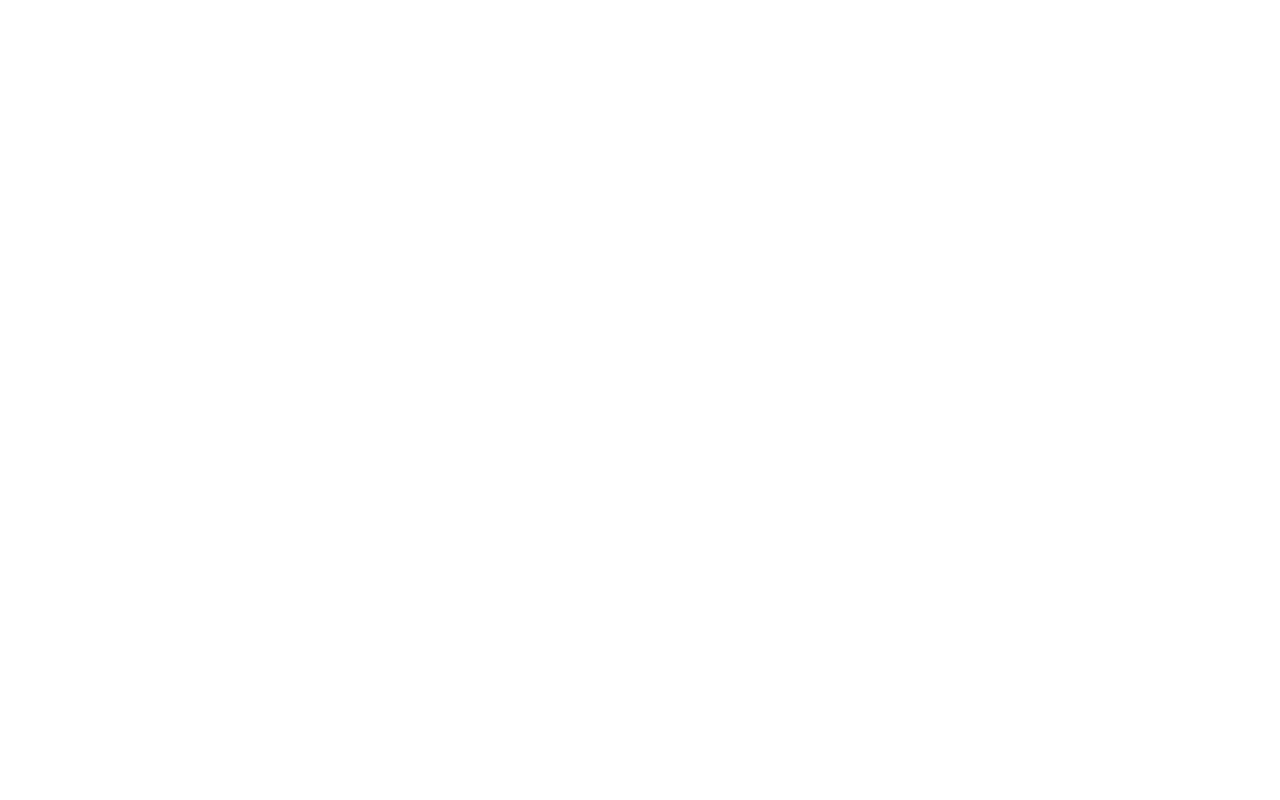
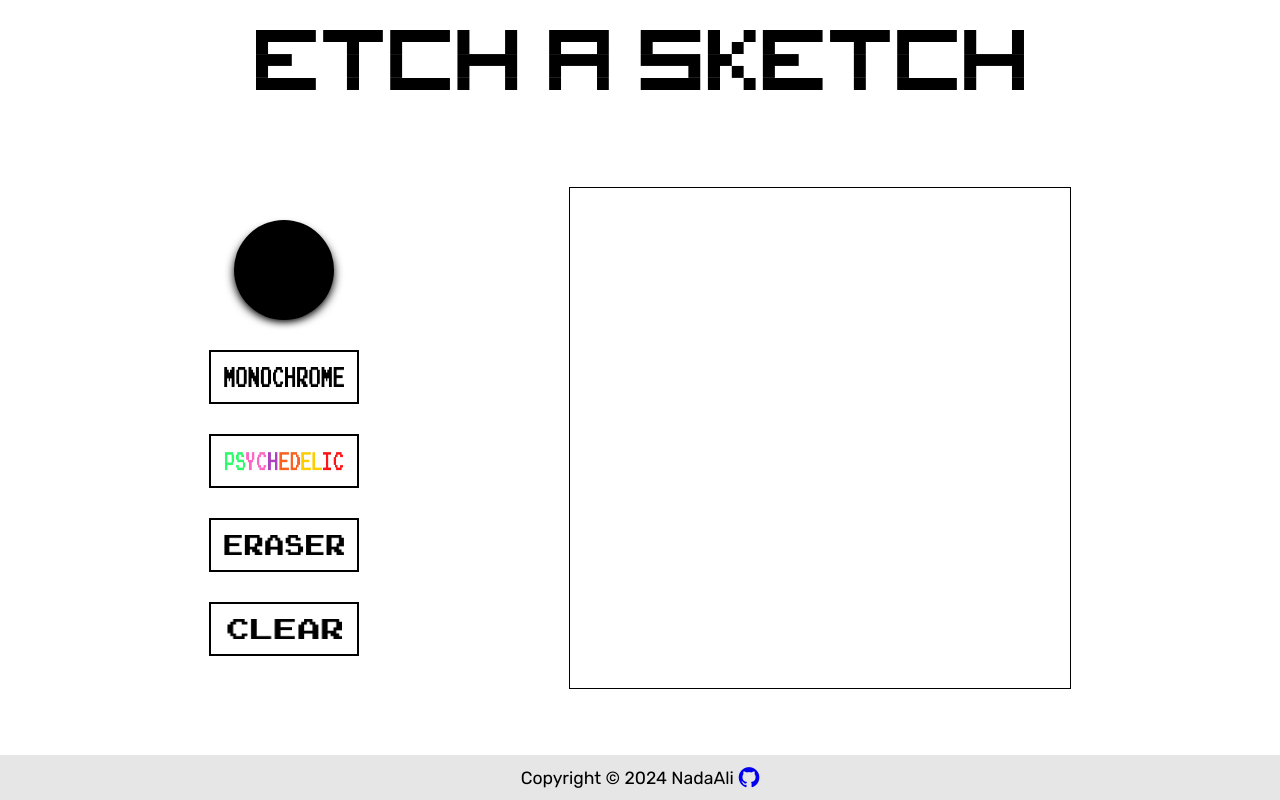
Before and after one commit to NadaAlinour/etch-a-sketch, a plain HTML site: page index.html in a window 1280 px wide. Drawn offline with Linux system fonts and the light colour scheme.

Commit message:
Add elements and styling

```diff
--- a/index.css
+++ b/index.css
@@ -0,0 +1,113 @@
+@import url('https://fonts.googleapis.com/css?family=Rubik&display=swap');
+
+body {
+  margin: 0;
+  font-family: Rubik, Arial, Helvetica, sans-serif;
+}
+
+.main-container {
+  display: flex;
+  flex-direction: column;
+  align-items: center;
+  justify-content: space-evenly;
+  height: 100vh;
+}
+
+.game-title {
+  display: flex;
+  align-items: center;
+  justify-content: center;
+  height: 120px;
+}
+
+.game-title img {
+  width: 60%;
+}
+
+.controls-canvas-container {
+  display: flex;
+  align-items: center;
+  justify-content: space-evenly;
+  width: 100%;
+  flex-grow: 1;
+}
+
+.controls-container {
+  display: flex;
+  flex-direction: column;
+  align-items: center;
+  gap: 30px;
+}
+
+.controls-container button {
+  padding: 15px 25px;
+  max-width: 150px;
+  max-height: 75px;
+  font-size: 1.1rem;
+  background-color: white;
+  border: 2px solid black;
+  display: flex;
+  align-items: center;
+  justify-content: center;
+}
+
+.controls-container button:hover {
+  /*cursor: url('eraser-solid-24.png'), auto;*/
+  cursor: pointer;
+  opacity: .5;
+}
+
+.clicked {
+  /* style for the selected button */
+  /* only one button can be selected at a time */
+}
+
+.color-selector {
+  height: 100px;
+  width: 100px;
+  border-radius: 200px;
+  box-shadow: 4px 4px 10px -4px black, -4px 4px 10px -4px black;
+  display: flex;
+  justify-content: center;
+  align-items: center;
+}
+
+.color-selector input {
+  opacity: 0;
+	display: block;
+	width: 100px;
+	height: 100px;
+	border: none;
+}
+
+.controls-container img {
+  width: 120px;
+  height: 20px;
+}
+
+
+.canvas-container {
+  display: flex;
+  border: 1px solid black;
+  height: 500px;
+  width: 500px;
+}
+
+.copyright-section {
+  font-size: 1.1rem;
+  background-color: rgb(231, 230, 230);
+  width: 100%;
+  display: flex;
+  align-items: center;
+  justify-content: center;
+  padding-top: 10px;
+  padding-bottom: 10px;
+}
+
+.copyright-section a {
+ margin-left: 5px;
+}
+
+.copyright-section a:visited {
+ color: black;
+}
--- a/index.html
+++ b/index.html
@@ -1,14 +1,39 @@
 <!DOCTYPE html>
 <html lang="en">
+
 <head>
   <meta charset="UTF-8">
   <meta name="viewport" content="width=device-width, initial-scale=1.0">
-  <title>Document</title>
+  <title>Etch-a-Sketch</title>
+  <link rel="stylesheet" href="index.css" />
+  <link rel="stylesheet" href="https://cdnjs.cloudflare.com/ajax/libs/font-awesome/4.7.0/css/font-awesome.min.css">
   <script src="index.js" defer></script>
 </head>
+
 <body>
+
   <div class="main-container">
-
+    <div class="game-title">
+      <img src="title.png" />
+    </div>
+    <div class="controls-canvas-container">
+      <div class="controls-container">
+        <div class="color-selector">
+          <input id="color-selector" type="color" value="#000000"/>
+        </div>
+        <button id="monochrome-btn"><img src="monochrome.png"/></button>
+        <button id="psychedelic-btn"><img src="psychedelic.png"/></button>
+        <button id="eraser-btn"><img src="eraser.png"/></button>
+        <button id="clear-btn"><img src="clear.png"/></button>
+        <!--<label>choose pixelz 1 to 100</label>
+        <input type="number" min="1" max="100" value="16" id="pixel-input"/>
+        <button id="pixel-button">click me</button> -->
+      </div>
+      <div class="canvas-container"></div>
+    </div>
+    <div class="copyright-section">Copyright &#169; 2024 NadaAli <a href="https://github.com/NadaAlinour"
+        target="_blank"><i class="fa fa-github" style="font-size:24px"></i></a></div>
   </div>
 </body>
+
 </html>
--- a/index.js
+++ b/index.js
@@ -0,0 +1,7 @@
+const colorSelectorContainer = document.querySelector(".color-selector");
+const colorSelector = document.querySelector("#color-selector");
+colorSelectorContainer.style.backgroundColor = colorSelector.value;
+
+colorSelector.addEventListener("change", () => {
+  colorSelectorContainer.style.backgroundColor = colorSelector.value;
+});
```
Also changed, not shown: clear.png (added), eraser-solid-24.png (added), eraser.png (added), monochrome.png (added), psychedelic.png (added), title.png (added).
